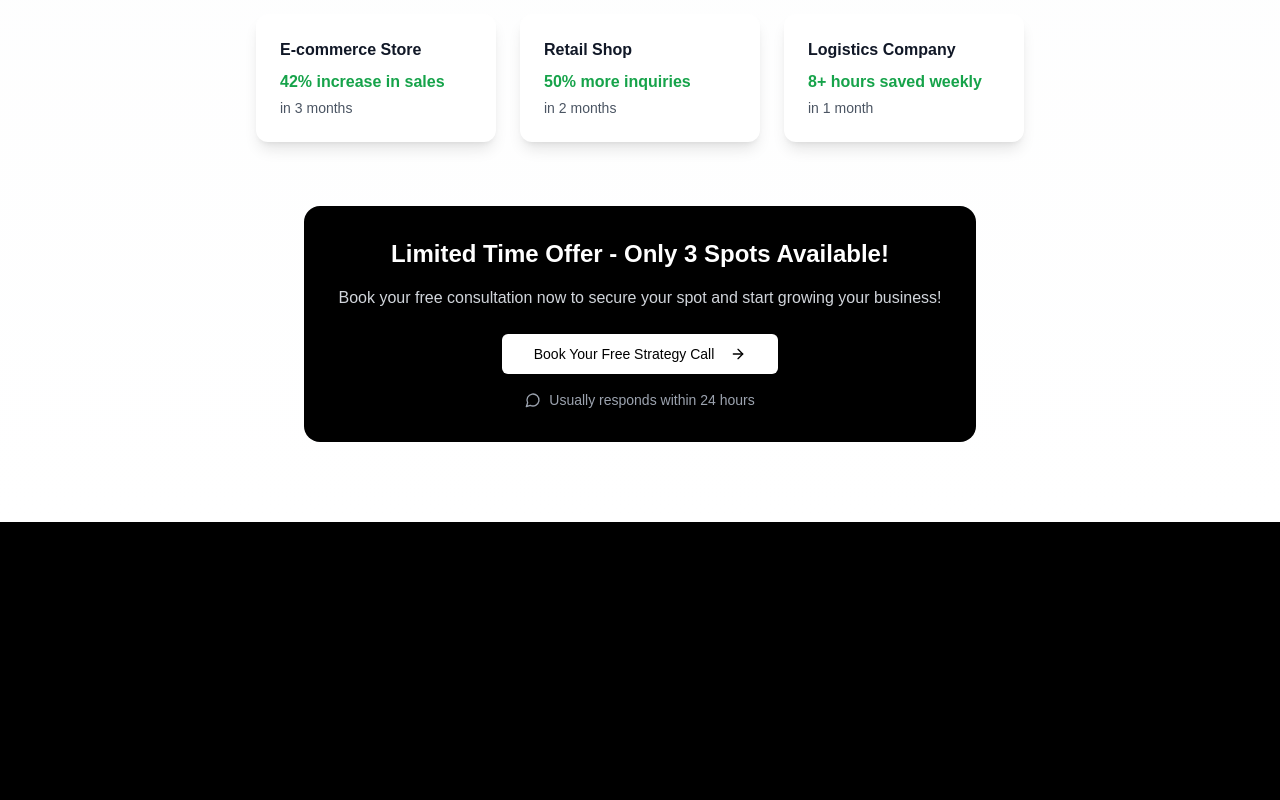
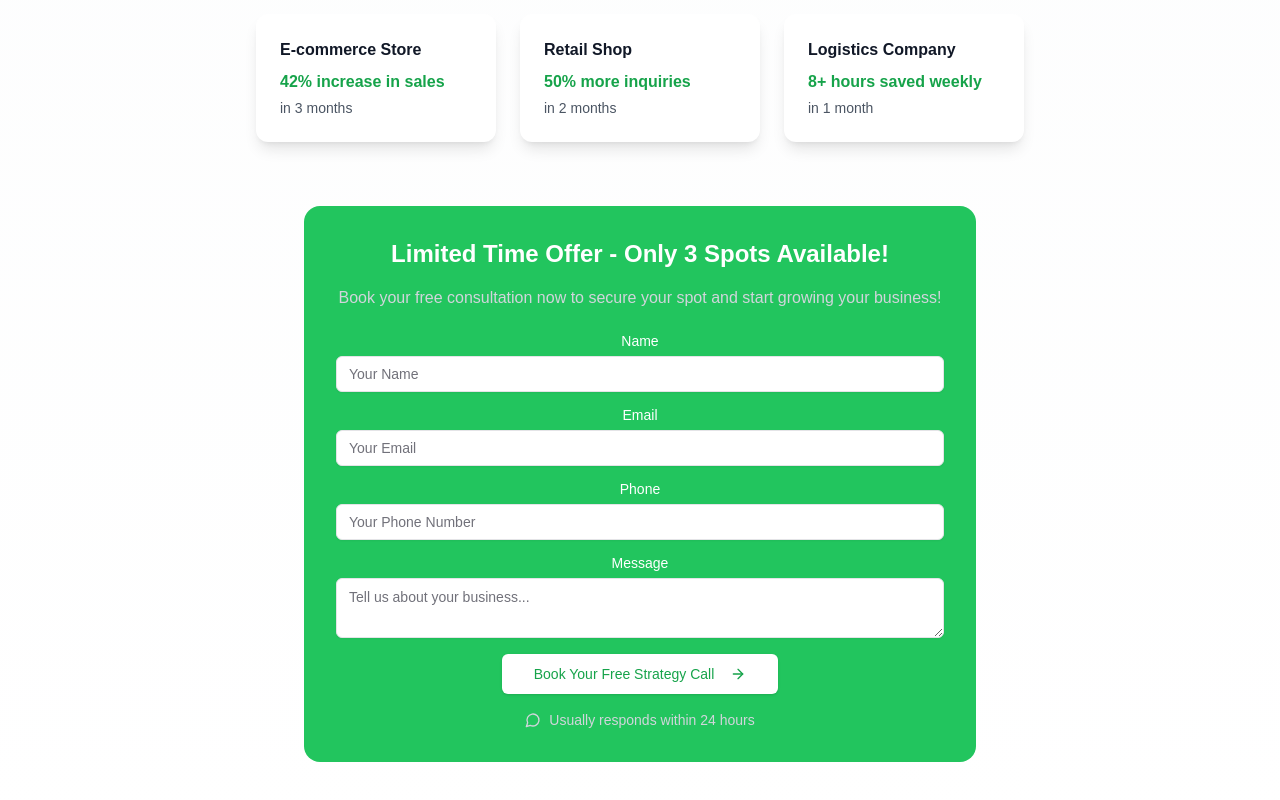
Before and after one commit to harryyking/HemoHeros, a Next.js app: page /book in a window 1280 px wide. Shown: the part 1878-2678 px from the top of the page. Before the commit the page ends 2400 px from the top, so only its background shows below. Built offline with nearby package versions, Linux system fonts and the light colour scheme; a web font is replaced by a local one.

Commit message:
book sales

```diff
--- a/components/footer.tsx
+++ b/components/footer.tsx
@@ -128,7 +128,7 @@ export function Footer() {
         </div>
 
         {/* Footer Bottom */}
-        <div className="mt-12 pt-8 border-t border-white/10 flex flex-col sm:flex-row justify-between items-center">
+        <div className="mt-12 pt-8 border-t flex flex-col sm:flex-row justify-between items-center">
           <p className="text-gray-400 text-sm">
             © {new Date().getFullYear()} anotherStep. All rights reserved.
           </p>
--- a/components/sales.tsx
+++ b/components/sales.tsx
@@ -1,6 +1,9 @@
-
+"use client"
 import { useState } from "react"
 import { Button } from "@/components/ui/button"
+import { Input } from "@/components/ui/input"
+import { Label } from "@/components/ui/label"
+import { Textarea } from "@/components/ui/textarea"
 import {
   CheckCircle,
   XCircle,
@@ -52,6 +55,19 @@ const PastResults = [
 ]
 
 export default function SalesSection() {
+  const [name, setName] = useState('');
+  const [email, setEmail] = useState('');
+  const [phone, setPhone] = useState('');
+  const [message, setMessage] = useState('');
+
+  const handleSubmit = (event: any) => {
+    event.preventDefault();
+    // Here you would typically send this data to a backend or use a form submission service
+    console.log({ name, email, phone, message });
+    // Reset form after submission
+    setName(''); setEmail(''); setPhone(''); setMessage('');
+  }
+
   return (
     <section className="py-20 bg-gradient-to-b from-gray-50 to-white">
       {/* Main Headline */}
@@ -182,23 +198,70 @@ export default function SalesSection() {
           </div>
         </div>
 
-        {/* CTA Section */}
+        {/* CTA Section with Form */}
         <div className="max-w-2xl mx-auto text-center">
-          <div className="bg-black text-white p-8 rounded-2xl">
+          <div className="bg-green-500 text-white p-8 rounded-2xl">
             <h3 className="text-2xl font-bold mb-4">
               Limited Time Offer - Only 3 Spots Available!
             </h3>
             <p className="text-gray-300 mb-6">
               Book your free consultation now to secure your spot and start growing your business!
             </p>
+
+            <form onSubmit={handleSubmit} className="space-y-4">
+              <div className="grid gap-2">
+                <Label htmlFor="name">Name</Label>
+                <Input
+                  id="name"
+                  placeholder="Your Name"
+                  value={name}
+                  onChange={(e) => setName(e.target.value)}
+                  className="bg-white text-gray-900"
+                />
+              </div>
+              <div className="grid gap-2">
+                <Label htmlFor="email">Email</Label>
+                <Input
+                  id="email"
+                  type="email"
+                  placeholder="Your Email"
+                  value={email}
+                  onChange={(e) => setEmail(e.target.value)}
+                  className="bg-white text-gray-900"
+                />
+              </div>
+              <div className="grid gap-2">
+                <Label htmlFor="phone">Phone</Label>
+                <Input
+                  id="phone"
+                  type="tel"
+                  placeholder="Your Phone Number"
+                  value={phone}
+                  onChange={(e) => setPhone(e.target.value)}
+                  className="bg-white text-gray-900"
+                />
+              </div>
+              <div className="grid gap-2">
+                <Label htmlFor="message">Message</Label>
+                <Textarea
+                  id="message"
+                  placeholder="Tell us about your business..."
+                  value={message}
+                  onChange={(e) => setMessage(e.target.value)}
+                  className="bg-white text-gray-900"
+                />
+              </div>
               <Button
+                type="submit"
                 size="lg"
-              className="bg-white text-black hover:bg-gray-100 group"
+                className="bg-white text-green-600 hover:bg-green-100 group"
               >
                 Book Your Free Strategy Call
                 <ArrowRight className="ml-2 group-hover:translate-x-1 transition-transform" />
               </Button>
-            <div className="mt-4 flex items-center justify-center text-sm text-gray-400">
+            </form>
+
+            <div className="mt-4 flex items-center justify-center text-sm text-gray-300">
               <MessageCircle className="mr-2" size={16} />
               Usually responds within 24 hours
             </div>
--- /dev/null
+++ b/components/ui/textarea.tsx
@@ -0,0 +1,22 @@
+import * as React from "react"
+
+import { cn } from "@/lib/utils"
+
+const Textarea = React.forwardRef<
+  HTMLTextAreaElement,
+  React.ComponentProps<"textarea">
+>(({ className, ...props }, ref) => {
+  return (
+    <textarea
+      className={cn(
+        "flex min-h-[60px] w-full rounded-md border border-input bg-transparent px-3 py-2 text-base shadow-sm placeholder:text-muted-foreground focus-visible:outline-none focus-visible:ring-1 focus-visible:ring-ring disabled:cursor-not-allowed disabled:opacity-50 md:text-sm",
+        className
+      )}
+      ref={ref}
+      {...props}
+    />
+  )
+})
+Textarea.displayName = "Textarea"
+
+export { Textarea }
```
Lines whose indentation alone changed are shown as unchanged.
